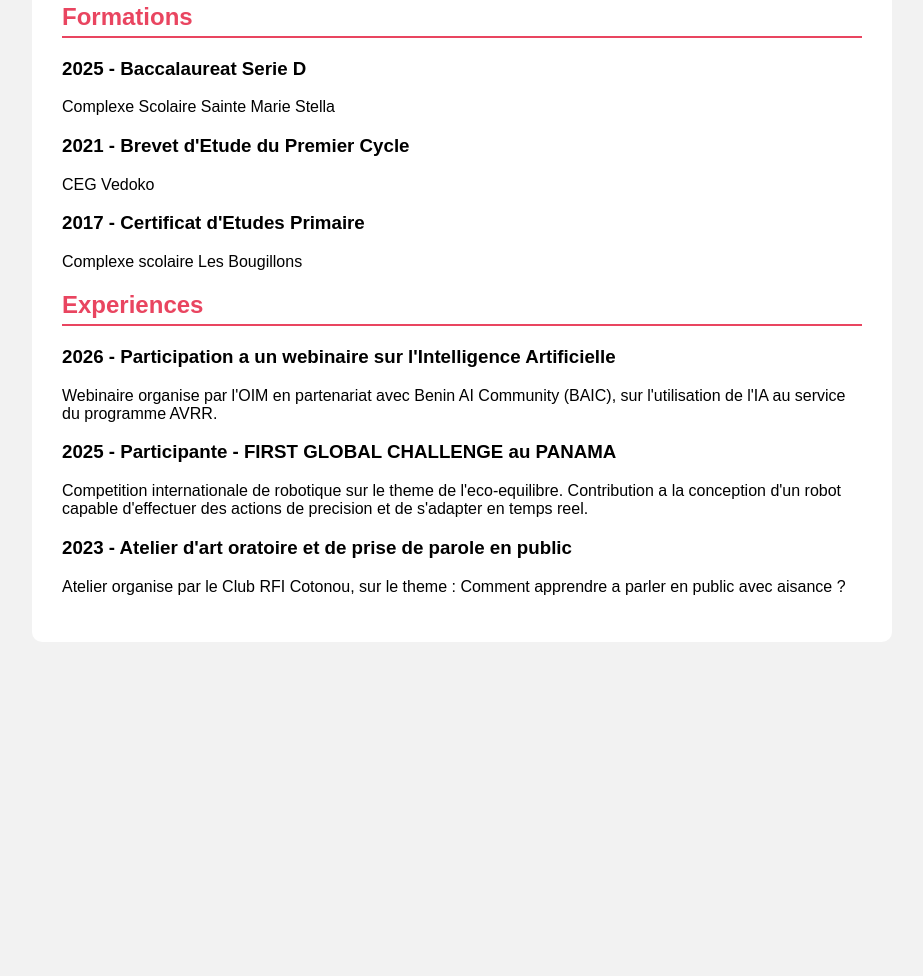
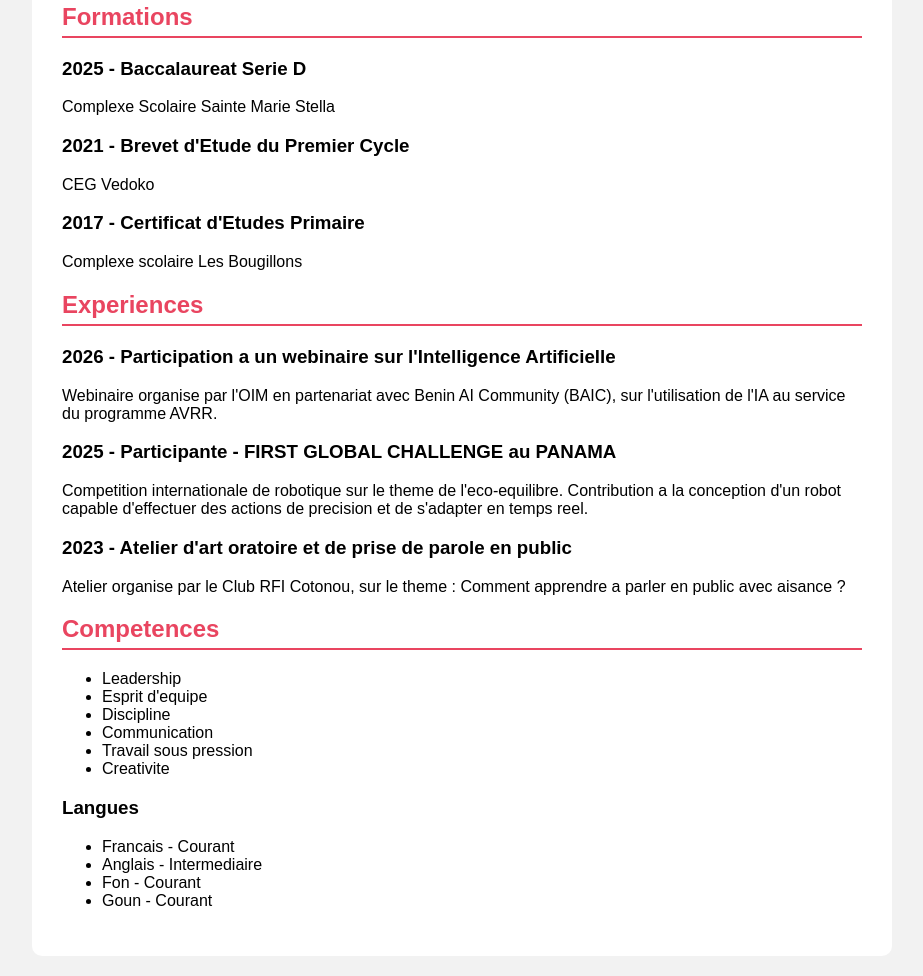
Before and after one commit to divine-svg/mon-cv, a plain HTML site: page index.html in a window 1280 px wide. Shown: the part 328-1304 px from the top of the page, without its empty margins (178-1101 px from the left). Before the commit the page ends 990 px from the top, so only its background shows below. Drawn offline with Linux system fonts and the light colour scheme.

Commit message:
ajout des competences et des langues

```diff
--- a/index.html
+++ b/index.html
@@ -35,7 +35,24 @@
             <h3>2023 - Atelier d'art oratoire et de prise de parole en public</h3>
             <p>Atelier organise par le Club RFI Cotonou, sur le theme : Comment apprendre a parler en public avec aisance ?</p>
         </section>
-        <!-- COMPETENCES -->
+        <section>
+            <h2>Competences</h2>
+            <ul>
+                <li>Leadership</li>
+                <li>Esprit d'equipe</li>
+                <li>Discipline</li>
+                <li>Communication</li>
+                <li>Travail sous pression</li>
+                <li>Creativite</li>
+            </ul>
+            <h3>Langues</h3>
+            <ul>
+                <li>Francais - Courant</li>
+                <li>Anglais - Intermediaire</li>
+                <li>Fon - Courant</li>
+                <li>Goun - Courant</li>
+            </ul>
+        </section>
         <!-- ASSOCIATIONS -->
     </div>
 </body>
```
